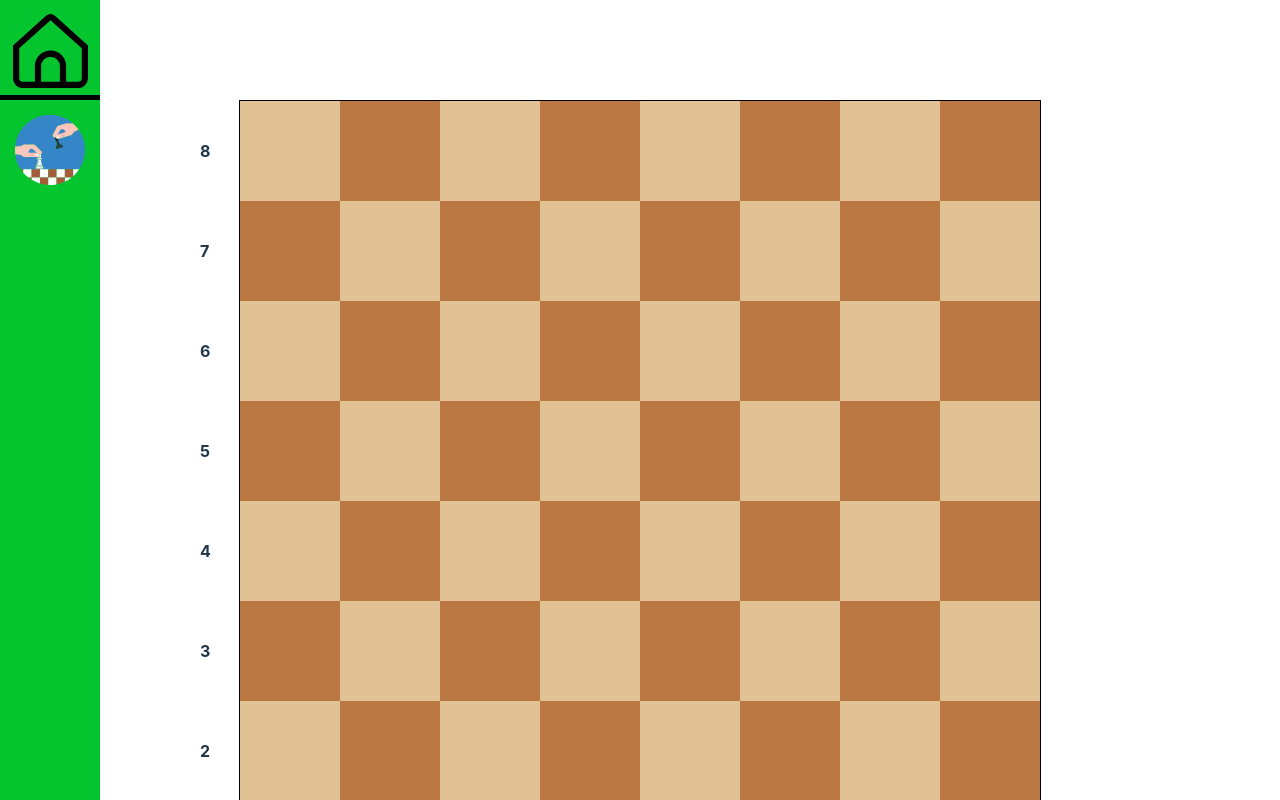
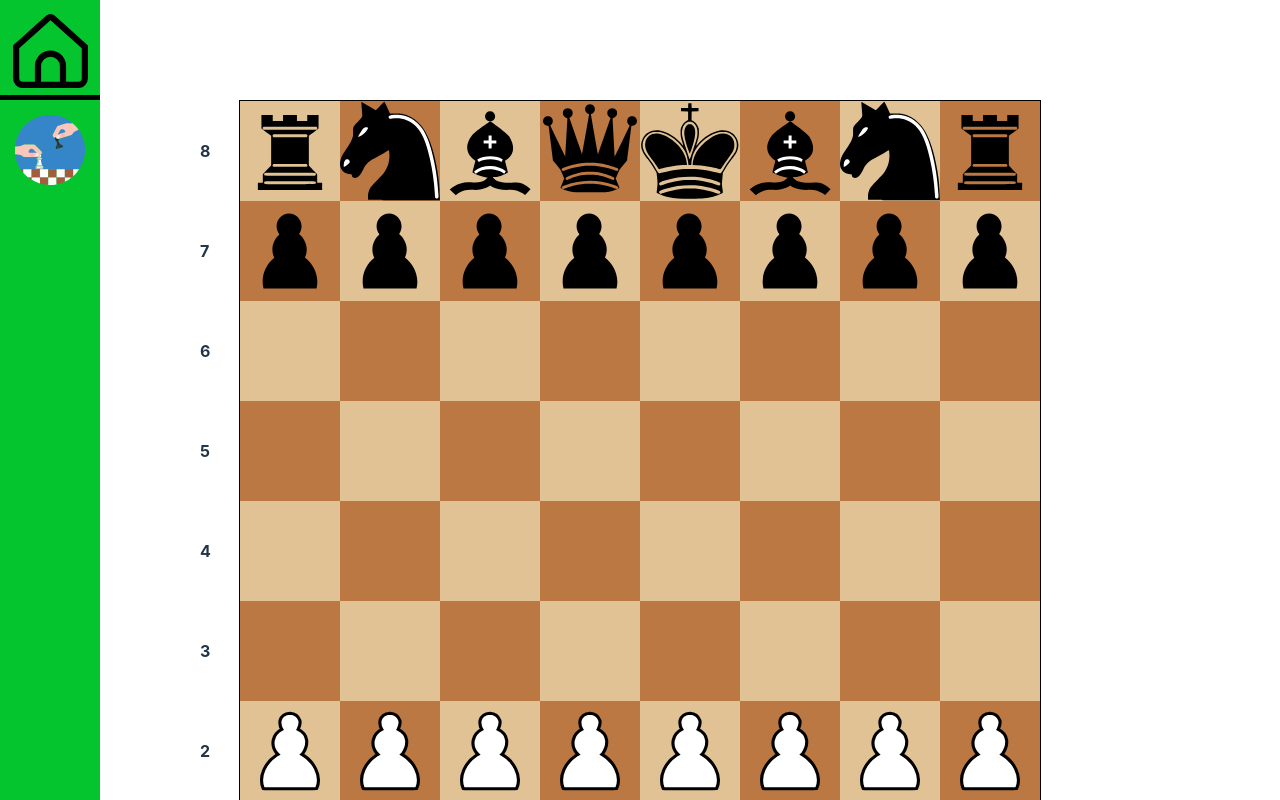
Before and after one commit to Aladiev/react-classic-chess, a React (Vite) app: page / in a window 1280 px wide. Shown: the top 800 px of the page. Built offline with nearby package versions, Linux system fonts and the light colour scheme.

Commit message:
figures appears on board

```diff
--- a/src/components/board/generateFigures.tsx
+++ b/src/components/board/generateFigures.tsx
@@ -1,9 +1,3 @@
-// import Bishop from "../figures/bishop/Bishop";
-// import King from "../figures/king/King";
-// import Knight from "../figures/knight/Knight";
-// import Pawn from "../figures/pawn/Pawn";
-// import Queen from "../figures/queen/Queen";
-// import Rook from "../figures/rook/Rook";
 import { boardType } from "./types";
 import { letters } from "./config.json";
 
@@ -18,7 +12,7 @@ export default function generateFigures(
     figures.push({
       type: "pawn",
       board,
-      letter,
+      position: 'position' + letter + '7',
       color: "black",
       onClick: cellOnClick,
       clickedPosition: clickedPosition,
@@ -27,7 +21,7 @@ export default function generateFigures(
     figures.push({
       type: "pawn",
       board,
-      letter,
+      position: 'position' + letter + '2',
       color: "white",
       onClick: cellOnClick,
       clickedPosition,
@@ -39,6 +33,7 @@ export default function generateFigures(
     board,
     color: "white",
     onClick: cellOnClick,
+    position: 'positionE1',
     clickedPosition,
   });
   figures.push({
@@ -46,6 +41,7 @@ export default function generateFigures(
     board,
     color: "black",
     onClick: cellOnClick,
+    position: 'positionE8',
     clickedPosition,
   });
 
@@ -54,11 +50,30 @@ export default function generateFigures(
     board,
     color: "white",
     onClick: cellOnClick,
+    position: 'positionD1',
     clickedPosition,
   });
   figures.push({
     type: "queen",
     board,
+    color: "black",
+    onClick: cellOnClick,
+    position: 'positionD8',
+    clickedPosition,
+  });
+
+  figures.push({
+    type: "rook",
+    board,
+    position: 'positionA1',
+    color: "white",
+    onClick: cellOnClick,
+    clickedPosition,
+  });
+  figures.push({
+    type: "rook",
+    board,
+    position: 'positionA8',
     color: "black",
     onClick: cellOnClick,
     clickedPosition,
@@ -67,7 +82,7 @@ export default function generateFigures(
   figures.push({
     type: "rook",
     board,
-    letter: "A",
+    position: 'positionH1',
     color: "white",
     onClick: cellOnClick,
     clickedPosition,
@@ -75,24 +90,7 @@ export default function generateFigures(
   figures.push({
     type: "rook",
     board,
-    letter: "A",
-    color: "black",
-    onClick: cellOnClick,
-    clickedPosition,
-  });
-
-  figures.push({
-    type: "rook",
-    board,
-    letter: "H",
-    color: "white",
-    onClick: cellOnClick,
-    clickedPosition,
-  });
-  figures.push({
-    type: "rook",
-    board,
-    letter: "H",
+    position: 'positionH8',
     color: "black",
     onClick: cellOnClick,
     clickedPosition,
@@ -101,7 +99,7 @@ export default function generateFigures(
   figures.push({
     type: "bishop",
     board,
-    letter: "C",
+    position: 'positionC1',
     color: "white",
     onClick: cellOnClick,
     clickedPosition,
@@ -109,7 +107,7 @@ export default function generateFigures(
   figures.push({
     type: "bishop",
     board,
-    letter: "C",
+    position: 'positionC8',
     color: "black",
     onClick: cellOnClick,
     clickedPosition,
@@ -118,7 +116,7 @@ export default function generateFigures(
   figures.push({
     type: "bishop",
     board,
-    letter: "F",
+    position: 'positionF1',
     color: "white",
     onClick: cellOnClick,
     clickedPosition,
@@ -126,7 +124,7 @@ export default function generateFigures(
   figures.push({
     type: "bishop",
     board,
-    letter: "F",
+    position: 'positionF8',
     color: "black",
     onClick: cellOnClick,
     clickedPosition,
@@ -135,7 +133,7 @@ export default function generateFigures(
   figures.push({
     type: "knight",
     board,
-    letter: "B",
+    position: 'positionB1',
     color: "white",
     onClick: cellOnClick,
     clickedPosition,
@@ -143,7 +141,7 @@ export default function generateFigures(
   figures.push({
     type: "knight",
     board,
-    letter: "B",
+    position: 'positionB8',
     color: "black",
     onClick: cellOnClick,
     clickedPosition,
@@ -152,7 +150,7 @@ export default function generateFigures(
   figures.push({
     type: "knight",
     board,
-    letter: "G",
+    position: 'positionG1',
     color: "white",
     onClick: cellOnClick,
     clickedPosition,
@@ -160,7 +158,7 @@ export default function generateFigures(
   figures.push({
     type: "knight",
     board,
-    letter: "G",
+    position: 'positionG8',
     color: "black",
     onClick: cellOnClick,
     clickedPosition,
--- a/src/redux/selectors/selectors.tsx
+++ b/src/redux/selectors/selectors.tsx
@@ -1,5 +1,5 @@
 import { RootState } from "../store";
 
 export const boardSelector = (state: RootState) => {
-  return state.chess.initialBoard;
+  return state.chess.board;
 };
--- a/src/redux/slice/chess.tsx
+++ b/src/redux/slice/chess.tsx
@@ -3,16 +3,15 @@ import { createSlice } from "@reduxjs/toolkit";
 const chess = createSlice({
   name: "chess",
   initialState: {
-    initialBoard: {} as any,
+    board: {} as any,
   },
   reducers: {
-    initBoardWithFigures: (state, action) => {
-      const data = action.payload;
-      const key = action.payload.positionFigure;
+    initBoardWithFigures: (state, { payload: data }) => {
+      const key = data.positionFigure;
       delete data.positionFigure;
 
-      state.initialBoard = {
-        ...state.initialBoard,
+      state.board = {
+        ...state.board,
         ...{
           [key]: data,
         },
--- a/src/widgets/Figure/Figure.tsx
+++ b/src/widgets/Figure/Figure.tsx
@@ -19,13 +19,19 @@ const Figure = ({
   newBoard: any;
 }) => {
   const figureClassnames = cn({
-    [css.figure_bishop]: type === "bishop",
-    [css.figure_bishop_black]: color === "black",
-    [css.figure_king]: type === "king",
-    [css.figure_knight]: type === "knight",
-    [css.figure_pawn]: type === "pawn",
-    [css.figure_queen]: type === "queen",
-    [css.figure_rook]: type === "rook",
+    [css.figure_bishop]: type === "bishop" && color === 'white',
+    [css.figure_bishop_black]: type === "bishop" && color === "black",
+    [css.figure_king]: type === "king" && color === 'white',
+    [css.figure_king_black]: type === "king" && color === "black",
+    [css.figure_knight]: type === "knight" && color === 'white',
+    [css.figure_knight_black]: type === "knight" && color === "black",
+    [css.figure_pawn]: type === "pawn" && color === 'white',
+    [css.figure_pawn_black]: type === "pawn" && color === "black",
+    [css.figure_queen]: type === "queen" && color === 'white',
+    [css.figure_queen_black]: type === "queen" && color === "black",
+    [css.figure_rook]: type === "rook" && color === 'white',
+    [css.figure_rook_black]: type === "rook" && color === "black",
+    [css[position]]: true,
   });
   const dispatch = useDispatch();
 
```
